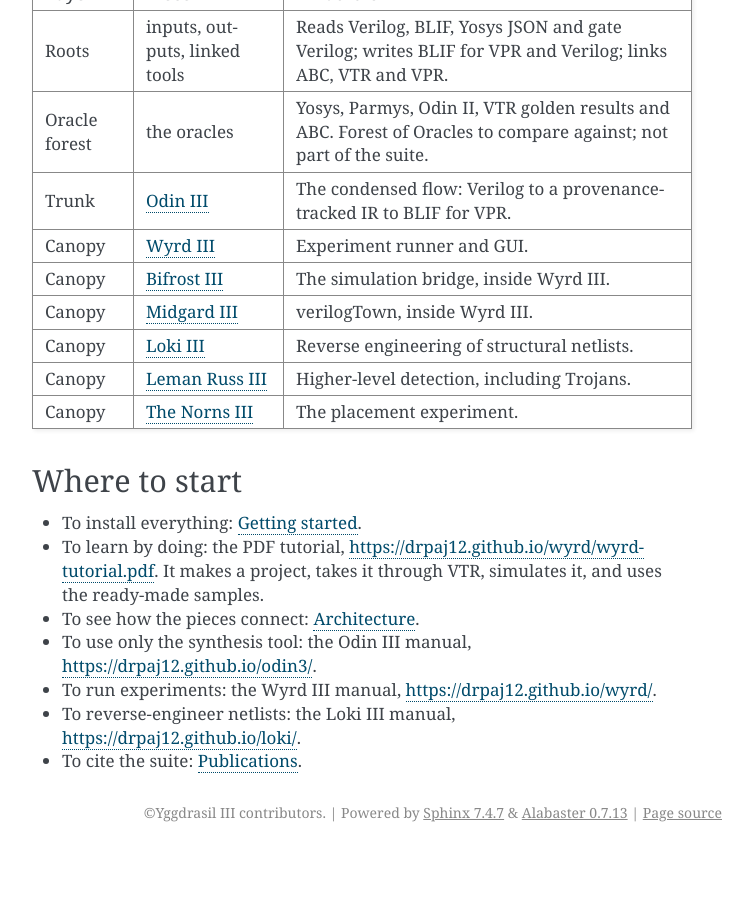
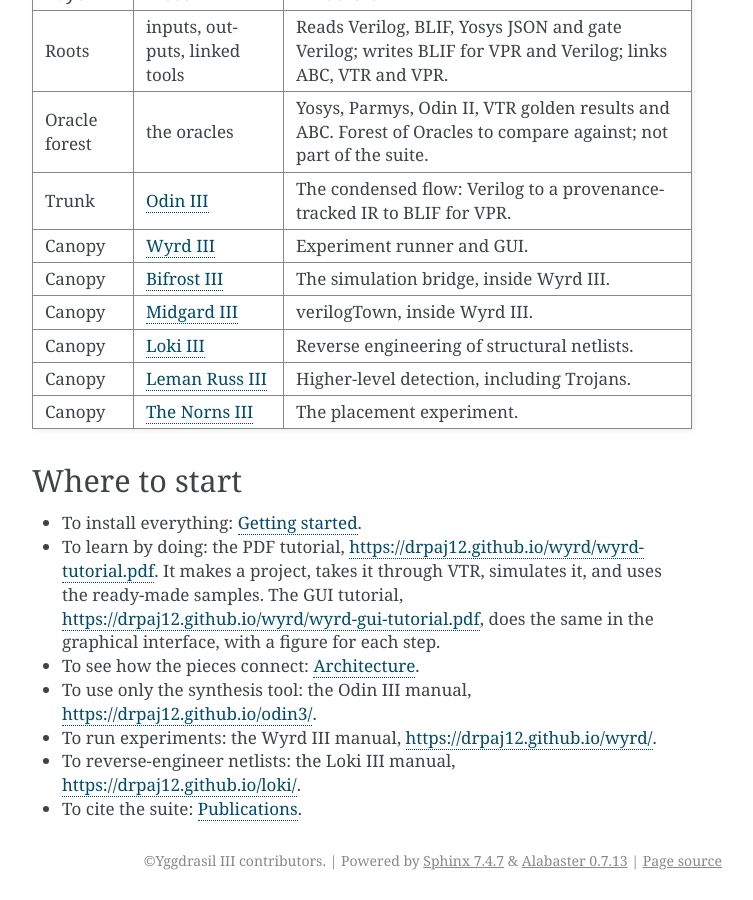
Before and after one commit to drpaj12/YggdrasilIII, a Sphinx documentation site: the page built from docs/index.md, in a window 1280 px wide and 900 px high, scrolled down 1151 px. Shown: the whole window, without its empty margins (388-1141 px from the left). Built offline with Sphinx 7.4.7, drawn with Linux system fonts in a browser that asks for light colours; before the commit the page ends 2003 px from its top, so only the background shows below that.

Commit message:
docs: link the Wyrd III GUI tutorial next to the CLI tutorial (#6)
Claude-Session: https://claude.ai/code/session_01A62VDZFXEPRTsZwptzzALQ

Co-authored-by: Claude Sonnet 5.5 <noreply@anthropic.com>

```diff
--- a/docs/index.md
+++ b/docs/index.md
@@ -32,7 +32,8 @@ off the trunk.
 
 - To install everything: {doc}`getting-started`.
 - To learn by doing: the PDF tutorial, <https://drpaj12.github.io/wyrd/wyrd-tutorial.pdf>. It makes a project, takes it through VTR,
-  simulates it, and uses the ready-made samples.
+  simulates it, and uses the ready-made samples. The GUI tutorial, <https://drpaj12.github.io/wyrd/wyrd-gui-tutorial.pdf>, does the same
+  in the graphical interface, with a figure for each step.
 - To see how the pieces connect: {doc}`architecture`.
 - To use only the synthesis tool: the Odin III manual, <https://drpaj12.github.io/odin3/>.
 - To run experiments: the Wyrd III manual, <https://drpaj12.github.io/wyrd/>.
```
Also changed, not shown: README.md (+2 -1 lines), docs/getting-started.md (+2 -1 lines), docs/pieces/wyrd.md (+1 -0 lines).
